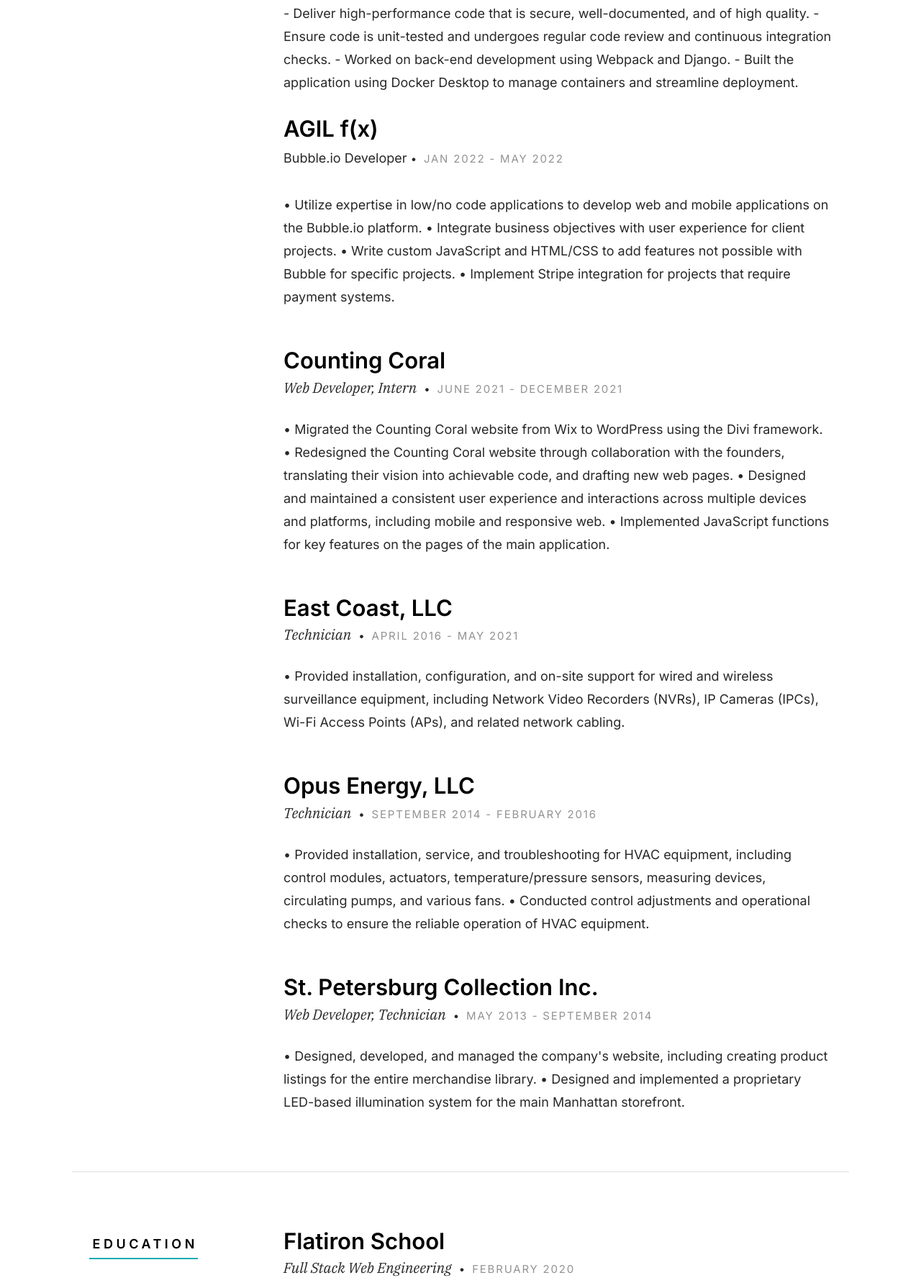
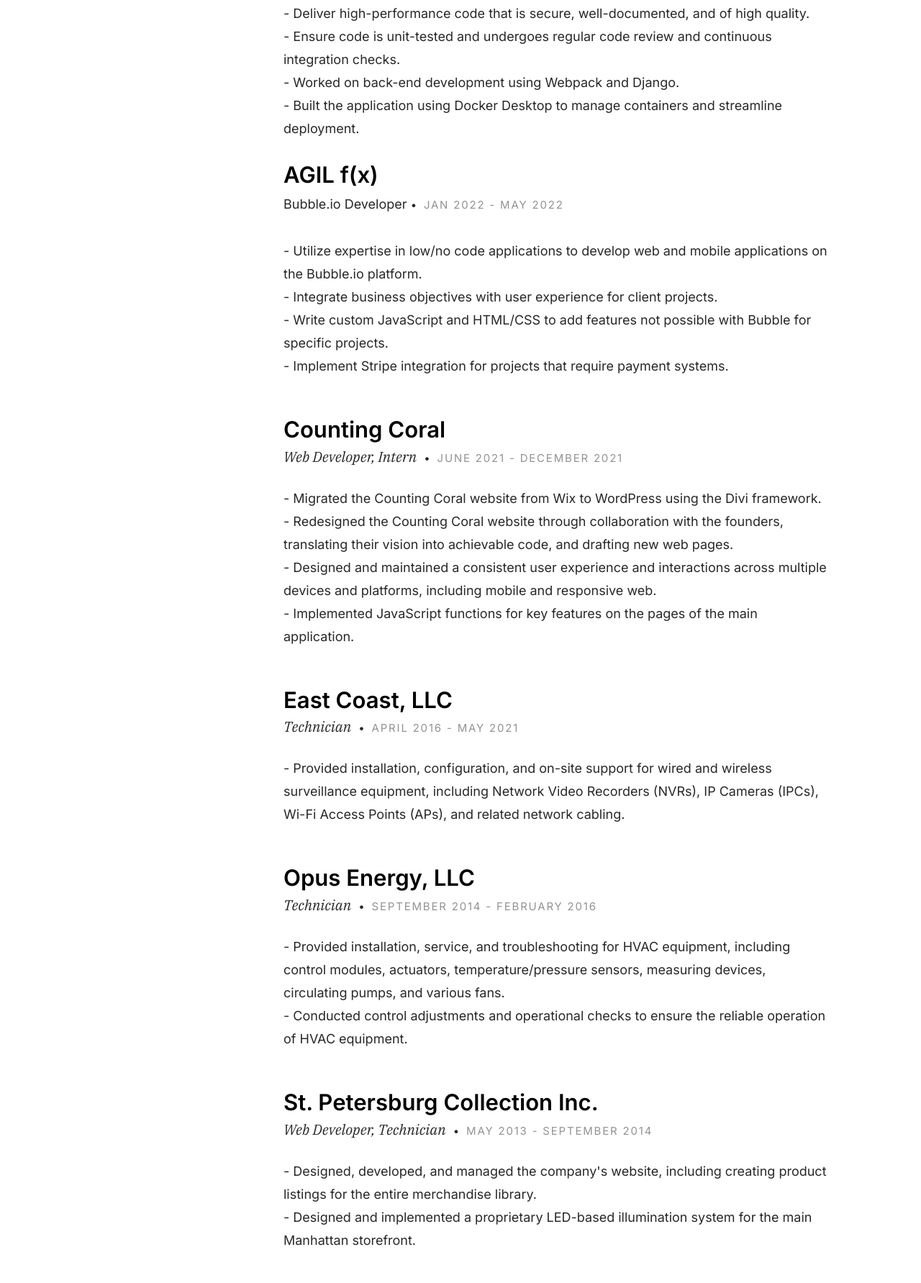
Before and after one commit to LeoKalshteyn/portfolio2.0, a plain HTML site: page index.html in a window 1280 px wide. Shown: the part 1993-3776 px from the top of the page at 72% size. Drawn offline with nearby package versions, Linux system fonts and the light colour scheme; no server answers; a web font is replaced by a local one.

Commit message:
Update index.html

```diff
--- a/index.html
+++ b/index.html
@@ -179,13 +179,10 @@
           </div>
 
           <p>
-            - Deliver high-performance code that is secure, well-documented, and of high
-            quality.
-            - Ensure code is unit-tested and undergoes regular code review and continuous
-            integration checks.
-            - Worked on back-end development using Webpack and Django.
-            - Built the application using Docker Desktop to manage containers and streamline
-            deployment.
+            - Deliver high-performance code that is secure, well-documented, and of high quality.<br>
+            - Ensure code is unit-tested and undergoes regular code review and continuous integration checks.<br>
+            - Worked on back-end development using Webpack and Django.<br>
+            - Built the application using Docker Desktop to manage containers and streamline deployment.
           </p>
 
           <div class="resume-blockheader">
@@ -199,12 +196,10 @@
           </div>
 
           <p>
-            • Utilize expertise in low/no code applications to develop web and mobile
-            applications on the Bubble.io platform.
-            • Integrate business objectives with user experience for client projects.
-            • Write custom JavaScript and HTML/CSS to add features not possible with Bubble
-            for specific projects.
-            • Implement Stripe integration for projects that require payment systems.
+            - Utilize expertise in low/no code applications to develop web and mobile applications on the Bubble.io platform.<br>
+            - Integrate business objectives with user experience for client projects.<br>
+            - Write custom JavaScript and HTML/CSS to add features not possible with Bubble for specific projects.<br>
+            - Implement Stripe integration for projects that require payment systems.
           </p>
 
         </div> <!-- end resume-block -->
@@ -221,14 +216,10 @@
           </div>
 
           <p>
-            • Migrated the Counting Coral website from Wix to WordPress using the Divi
-            framework.
-            • Redesigned the Counting Coral website through collaboration with the founders,
-            translating their vision into achievable code, and drafting new web pages.
-            • Designed and maintained a consistent user experience and interactions across
-            multiple devices and platforms, including mobile and responsive web.
-            • Implemented JavaScript functions for key features on the pages of the main
-            application.
+            - Migrated the Counting Coral website from Wix to WordPress using the Divi framework.<br>
+            - Redesigned the Counting Coral website through collaboration with the founders, translating their vision into achievable code, and drafting new web pages.<br>
+            - Designed and maintained a consistent user experience and interactions across multiple devices and platforms, including mobile and responsive web.<br>
+            - Implemented JavaScript functions for key features on the pages of the main application.
           </p>
 
         </div> <!-- end resume-block -->
@@ -246,7 +237,8 @@
           </div>
 
           <p>
-            • Provided installation, configuration, and on-site support for wired and wireless surveillance equipment, including Network Video Recorders (NVRs), IP Cameras (IPCs), Wi-Fi Access Points (APs), and related network cabling.          </p>
+            - Provided installation, configuration, and on-site support for wired and wireless surveillance equipment, including Network Video Recorders (NVRs), IP Cameras (IPCs), Wi-Fi Access Points (APs), and related network cabling.
+          </p>
 
         </div> <!-- end resume-block -->
         <!-- start resume-block -->
@@ -264,8 +256,8 @@
           </div>
 
           <p>
-            • Provided installation, service, and troubleshooting for HVAC equipment, including control modules, actuators, temperature/pressure sensors, measuring devices, circulating pumps, and various fans.
-            • Conducted control adjustments and operational checks to ensure the reliable operation of HVAC equipment.
+            - Provided installation, service, and troubleshooting for HVAC equipment, including control modules, actuators, temperature/pressure sensors, measuring devices, circulating pumps, and various fans.<br>
+            - Conducted control adjustments and operational checks to ensure the reliable operation of HVAC equipment.
           </p>
 
         </div> <!-- end resume-block -->
@@ -284,8 +276,8 @@
           </div>
 
           <p>
-            • Designed, developed, and managed the company's website, including creating product listings for the entire merchandise library.
-            • Designed and implemented a proprietary LED-based illumination system for the main Manhattan storefront.
+            - Designed, developed, and managed the company's website, including creating product listings for the entire merchandise library.<br>
+            - Designed and implemented a proprietary LED-based illumination system for the main Manhattan storefront.
           </p>
 
         </div> <!-- end resume-block -->
```
